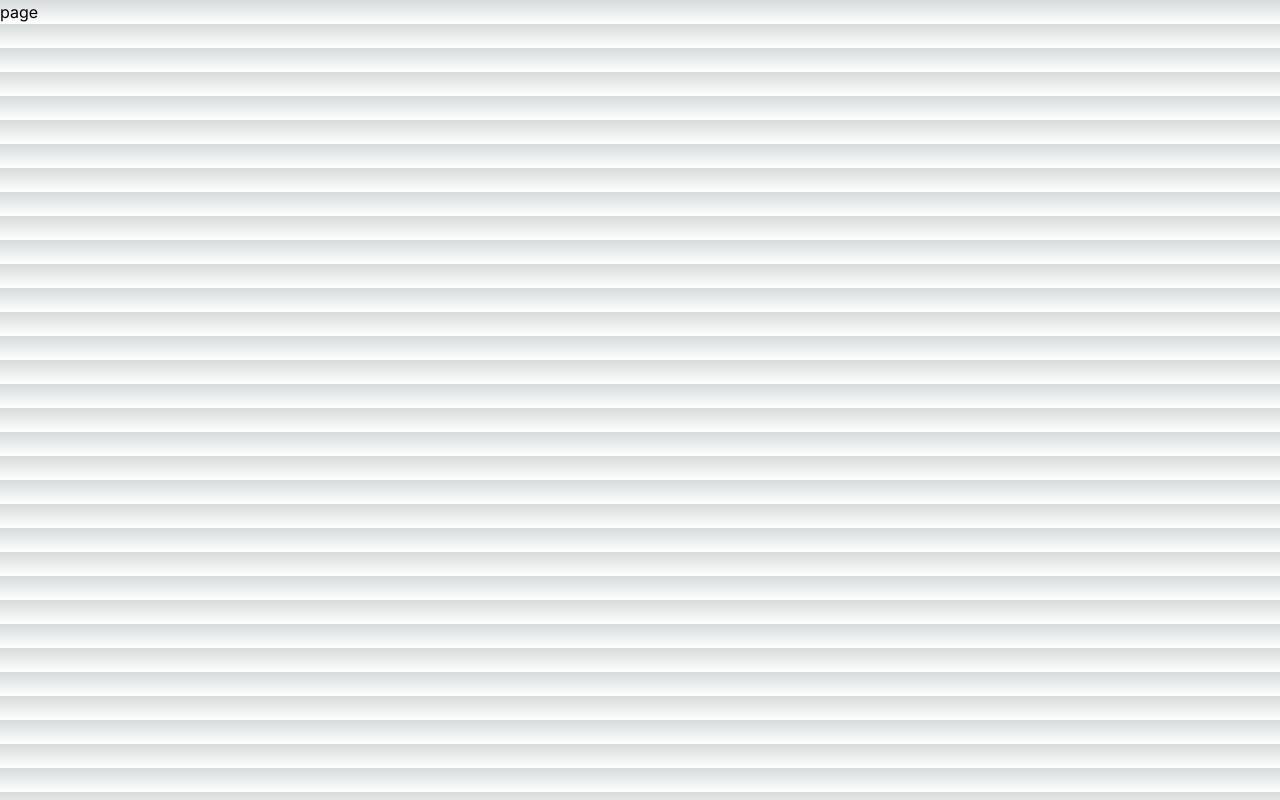
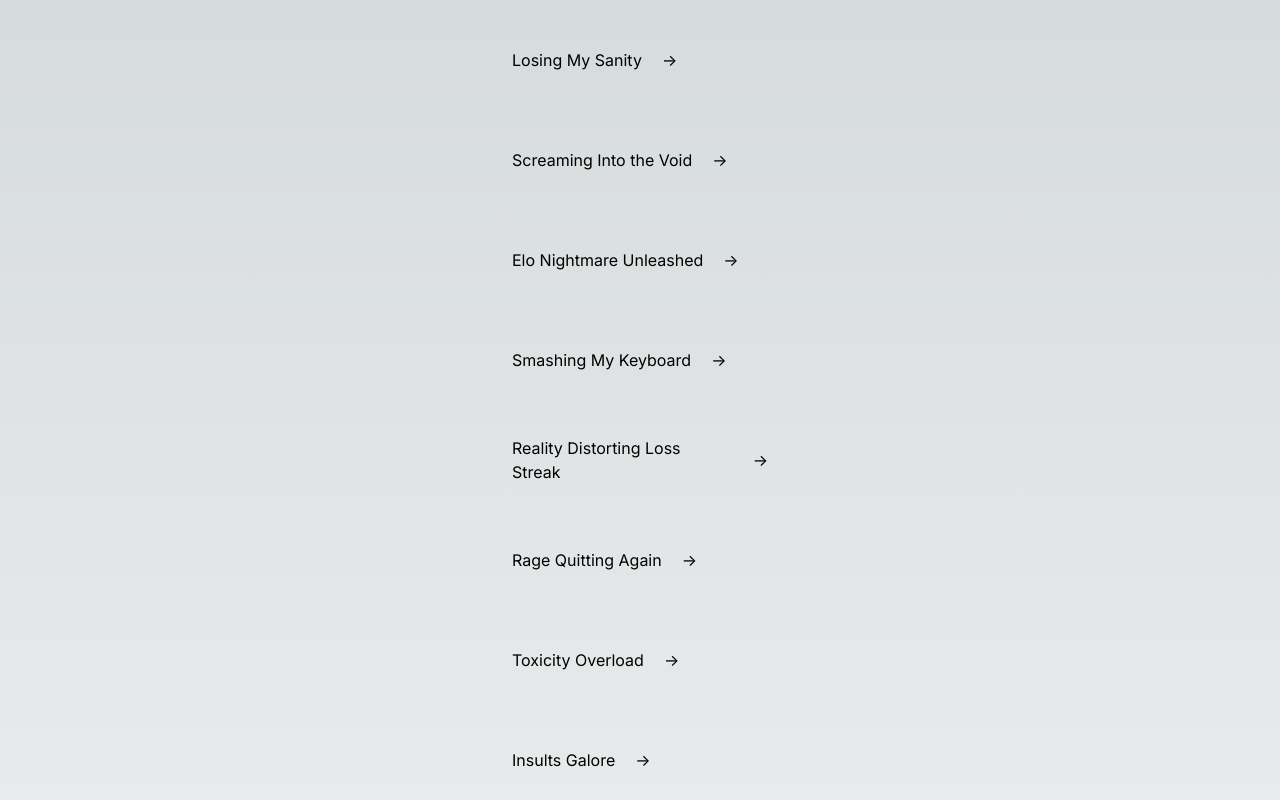
Before and after one commit to 26june/blog-hosting, a Next.js app: page /blog in a window 1280 px wide. Shown: the top 800 px of the page. Built offline with nearby package versions, Linux system fonts and the light colour scheme.

Commit message:
create root post

```diff
--- a/src/app/blog/page.tsx
+++ b/src/app/blog/page.tsx
@@ -1,3 +1,21 @@
+import Link from "next/link";
+import { getPosts } from "../lib/posts";
+
 export default function Page() {
-  return <div>page</div>;
+  const posts = getPosts();
+
+  return (
+    <main className="h-auto pt-5 flex flex-col justify-center items-center gap-5">
+      {posts.map((singlePost) => {
+        return (
+          <div className="h-[10vh] w-[20vw] flex items-center gap-5">
+            <Link href={`/blog/${singlePost.id}`} key={singlePost.id}>
+              {singlePost.title}
+            </Link>
+            -&gt;
+          </div>
+        );
+      })}
+    </main>
+  );
 }
```
